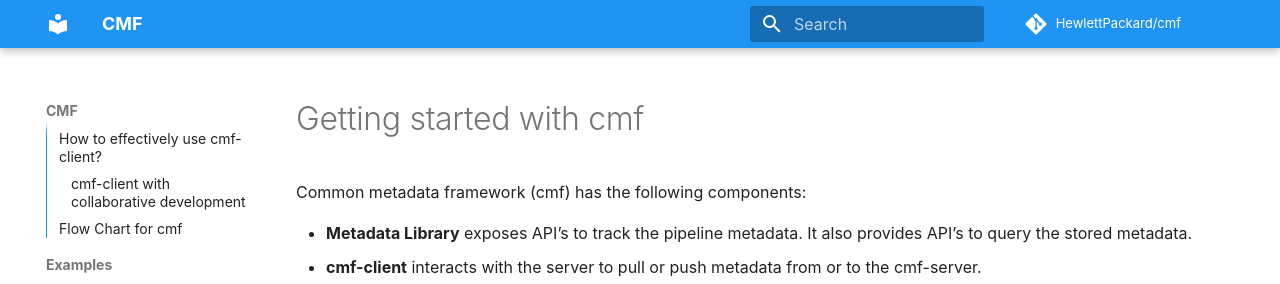
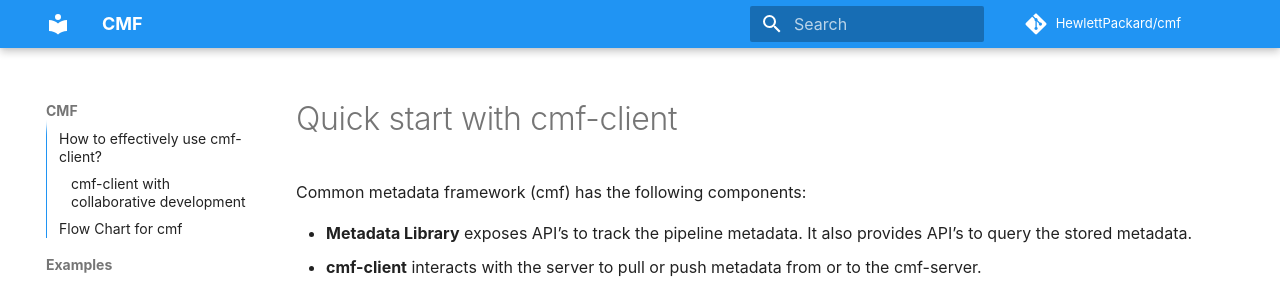
Before and after one commit to HewlettPackard/cmf, an MkDocs documentation site: the page built from docs/cmf_client/step-by-step.md, in a window 1280 px wide and 900 px high. Shown: the top 284 px of the window. Built offline with MkDocs 1.6.1 and Material for MkDocs 9.7.7, drawn with Linux system fonts in a browser that asks for light colours; some web fonts are replaced; comment, search, counter and statistics services are not loaded.

Commit message:
Update step-by-step.md
Replaced title name

```diff
--- a/docs/cmf_client/step-by-step.md
+++ b/docs/cmf_client/step-by-step.md
@@ -1,4 +1,4 @@
-# Getting started with cmf
+# Quick start with cmf-client
 Common metadata framework (cmf) has the following components:
 
 - **Metadata Library** exposes API’s to track the pipeline metadata. It also provides API’s to query the stored metadata.
```
